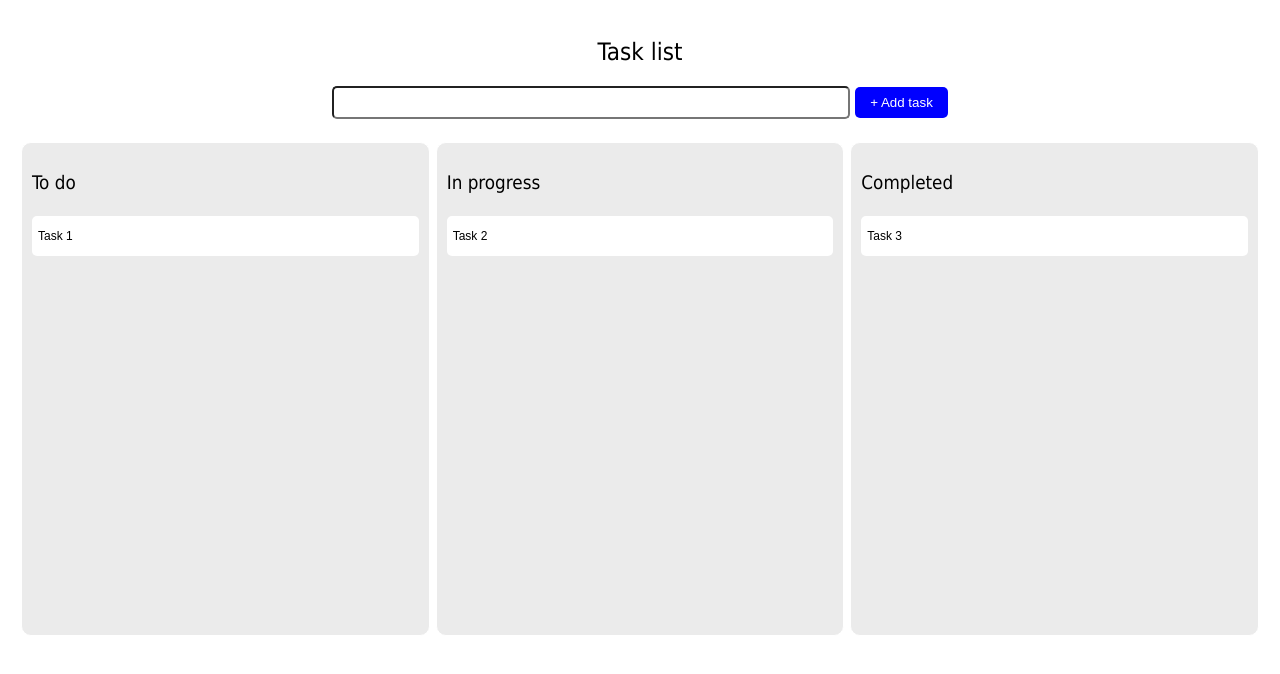
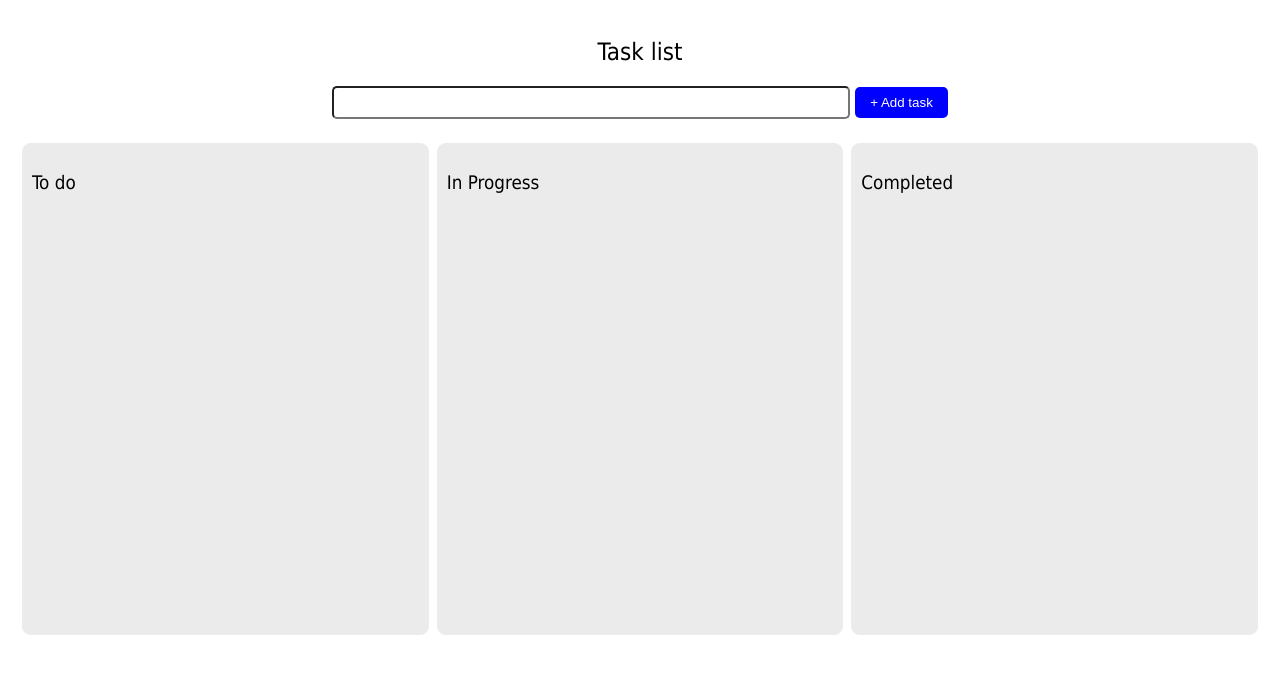
Before and after one commit to priyagaj/taskManager, a React (Vite) app in the folder taskManager/: page / in a window 1280 px wide. Shown: the top 674 px of the page. Built offline with nearby package versions, Linux system fonts and the light colour scheme.

Commit message:
drag drop completed

```diff
--- a/taskManager/package.json
+++ b/taskManager/package.json
@@ -13,7 +13,8 @@
     "i": "^0.3.7",
     "npm": "^10.4.0",
     "react": "^18.2.0",
-    "react-beautiful-dnd": "^13.1.1",
+    "react-dnd": "^16.0.1",
+    "react-dnd-html5-backend": "^16.0.1",
     "react-dom": "^18.2.0",
     "styled-components": "^6.1.8"
   },
--- a/taskManager/src/App.jsx
+++ b/taskManager/src/App.jsx
@@ -1,59 +1,55 @@
 import { useState } from "react";
 import TaskList from "./components/TaskList/TaskList";
 import { useTasks } from "./hooks/useTasks";
-import {
-  Conatainer,
-  StyledButton,
-  AddTaskContainer,
-  Row,
-  Column,
-} from "./App.styled";
+import { Conatainer, StyledButton, AddTaskContainer, Row } from "./App.styled";
+import { DndProvider } from "react-dnd";
+import { HTML5Backend } from "react-dnd-html5-backend";
 function App() {
-  const [tasks, updateTasks] = useState([
-    {
-      id: 0,
-      status: "To do",
-      name: "Task 1",
-    },
-    {
-      id: 1,
-      status: "In Progress",
-      name: "Task 2",
-    },
-    {
-      id: 3,
-      status: "Completed",
-      name: "Task 3",
-    },
-  ]);
+  const [tasks, setTasks] = useState([]);
+  const [newtask, setNewTask] = useState("");
   const [inProgress, completed, todo] = useTasks(tasks);
 
+  const updateTasks = () => {
+    if (newtask?.length) {
+      setTasks([...tasks, { id: Date.now(), name: newtask, status: "To do" }]);
+      setNewTask("");
+    }
+  };
+  console.log("new tsk", tasks, todo, inProgress, completed);
+
   return (
+    <DndProvider backend={HTML5Backend}>
       <Conatainer>
         <h2 className="heading" style={{ fontWeight: 500 }}>
           Task list
         </h2>
         <AddTaskContainer>
-        <input className="addTasks" />
-        <StyledButton>+ Add task </StyledButton>
+          <input
+            className="addTasks"
+            value={newtask}
+            onChange={(e) => setNewTask(e.target.value)}
+          />
+          <StyledButton onClick={updateTasks}>+ Add task </StyledButton>
         </AddTaskContainer>
         <div>
           <Row>
-          <Column>
-            <h3 className="listHeading">To do</h3>
-            <TaskList list={todo} />
-          </Column>
-          <Column>
-            <h3 className="listHeading">In progress</h3>
-            <TaskList list={inProgress} />
-          </Column>
-          <Column>
-            <h3 className="listHeading">Completed</h3>
-            <TaskList list={completed} />
-          </Column>
+            {["To do", "In Progress", "Completed"]?.map((taskType, idx) => {
+              return (
+                <TaskList
+                  list={tasks}
+                  key={idx}
+                  taskType={taskType}
+                  setTasks={setTasks}
+                  todo={todo}
+                  inProgress={inProgress}
+                  completed={completed}
+                />
+              );
+            })}
           </Row>
         </div>
       </Conatainer>
+    </DndProvider>
   );
 }
 
--- a/taskManager/src/App.styled.js
+++ b/taskManager/src/App.styled.js
@@ -17,7 +17,8 @@ export const StyledButton = styled.button`
 `;
 export const Row = styled.div`
     display: flex;
-    height: 500px;
+    min-height: 500px;
+    height: 100%;;
     margin-top: 20px;
     .listHeading{
         font-weight: 500;
@@ -27,7 +28,7 @@ export const Row = styled.div`
 export const Column = styled.div`
     background-color: #ebebeb;
     flex: 1;
-    margin: 3px;
+    margin: 7px;
     border: 1px solid white;
     border-radius: 10px;
     padding: 10px;
--- a/taskManager/src/components/Task/Task.jsx
+++ b/taskManager/src/components/Task/Task.jsx
@@ -1,10 +1,18 @@
 import React from 'react';
 import { TaskDiv } from './Task.styled';
+import { useDrag } from 'react-dnd';
 
-export default function Task({name,status}) {
-
+export default function Task({name,status, id}) {
+  const [{ isDragging }, drag] = useDrag(() => ({
+    type: 'Task',
+    item: {id: id},//specify the id of the task we are dragging
+    collect: (monitor) => ({
+      isDragging: !!monitor.isDragging()
+    })
+  }))
+  //console.log('isDraggig',isDragging)
   return (
-    <TaskDiv>
+    <TaskDiv ref={drag}>
         <p>{name}</p>
     </TaskDiv>
   )
--- a/taskManager/src/components/TaskList/TaskList.jsx
+++ b/taskManager/src/components/TaskList/TaskList.jsx
@@ -1,15 +1,51 @@
-import React from 'react'
-import Task from '../Task/Task';
-import { TaskListDiv } from './TaskList.styled';
+import React from "react";
+import Task from "../Task/Task";
+import { TaskListDiv, Column } from "./TaskList.styled";
+import { useDrop } from "react-dnd";
 
-export default function TaskList({list}) {
+export default function TaskList({
+  list,
+  todo,
+  inProgress,
+  completed,
+  taskType,
+  setTasks,
+}) {
+  const [{ isOver }, drop] = useDrop(() => ({
+    accept: "Task",
+    drop: (item) => addItemToSection(item.id), //a function tht accepts id
+    collect: (monitor) => ({
+      isOver: !!monitor.isOver(),
+    }),
+  }));
+  const addItemToSection = (id) => {
+    setTasks((prevTasks) => {
+      const updatedList = prevTasks?.map((task) => {
+        if (task.id === id) {
+          return { ...task, status: taskType };
+        }
+        return task;
+      });
+      return updatedList
+    });
+  };
+  const sectionDataMap = {
+    "To do": todo,
+    "In Progress": inProgress,
+    Completed: completed,
+  };
+
+  const sectionData = sectionDataMap[taskType];
+  //console.log("sectiondata", sectionData, taskType);
   return (
-    <TaskListDiv>
-        {
-            list?.length && list?.map((item, idx) => {
-                return <Task key={idx} {...item} />
-            })
-        }
-    </TaskListDiv>
-  )
+    <Column ref={drop}>
+      <TaskListDiv>
+        <h3 className="listHeading">{taskType}</h3>
+        {sectionData?.length > 0 &&
+          sectionData?.map((item, idx) => {
+            return <Task key={idx} {...item} />;
+          })}
+      </TaskListDiv>
+    </Column>
+  );
 }
--- a/taskManager/src/components/TaskList/TaskList.styled.js
+++ b/taskManager/src/components/TaskList/TaskList.styled.js
@@ -1,8 +1,17 @@
 import styled from "styled-components";
 
-export const TaskListDiv = styled.ul`
+export const TaskListDiv = styled.div`
     display: flex;
     flex-direction: column;
     padding: 0px;
 
 `
+export const Column = styled.div`
+    background-color: #ebebeb;
+    flex: 1;
+    margin: 3px;
+    border: 1px solid white;
+    border-radius: 10px;
+    padding: 10px;
+    justify-content: center;
+`
```
Also changed, not shown: taskManager/src/hooks/useTasks.js (+5 -5 lines), 1 other file (tests, documents, lock files or other folders). Lines whose indentation alone changed are shown as unchanged.
